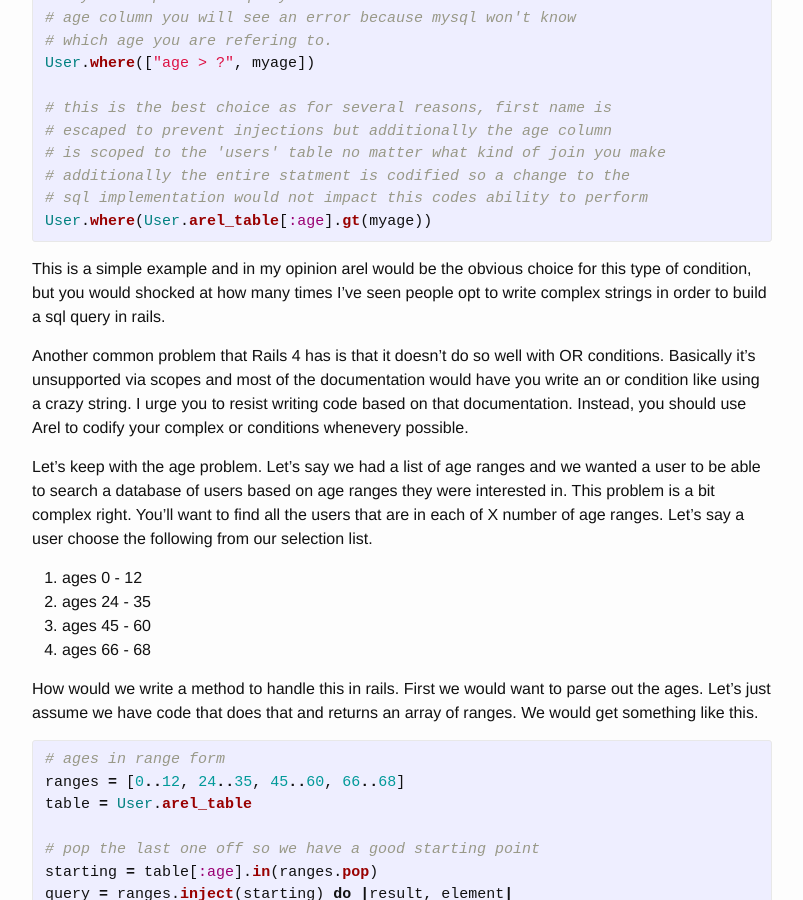
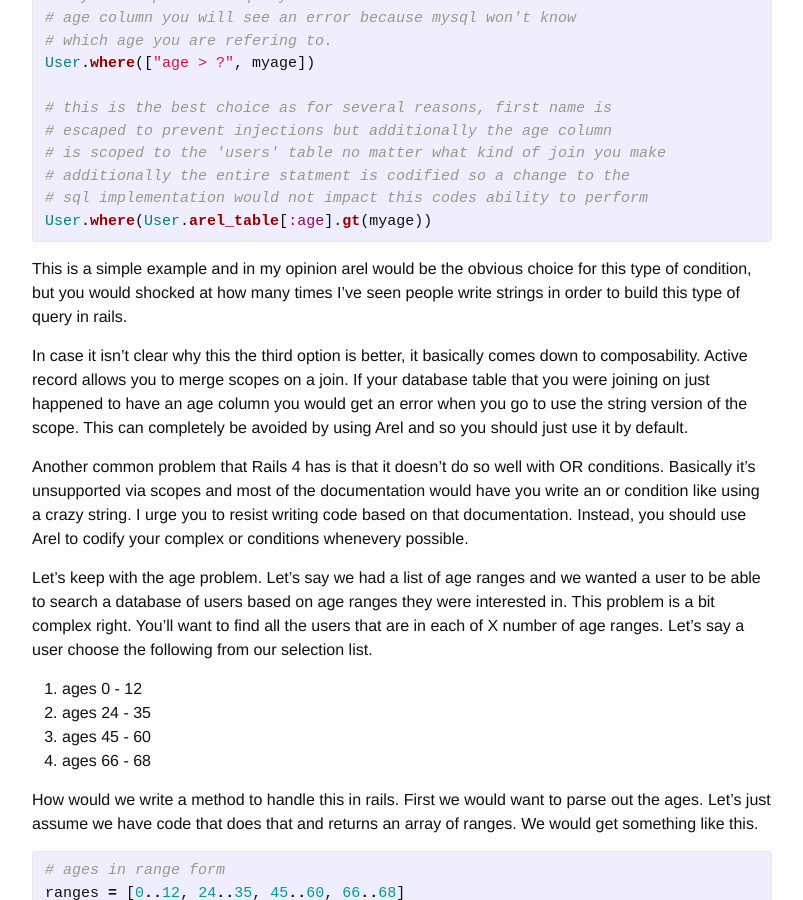
Before and after one commit to johnnyiller/johnnyiller.github.io, a Jekyll site: the page built from _posts/2015-9-21-using-arel-instead-of-strings-in-rails-4.markdown, in a window 1280 px wide and 900 px high, scrolled down 768 px. Shown: the whole window, without its empty margins (238-1041 px from the left). Built offline with Jekyll 4.4.1, drawn with Linux system fonts in a browser that asks for light colours; comment, search, counter and statistics services are not loaded.

Commit message:
one more small update to sept block article

```diff
--- a/_posts/2015-9-21-using-arel-instead-of-strings-in-rails-4.markdown
+++ b/_posts/2015-9-21-using-arel-instead-of-strings-in-rails-4.markdown
@@ -37,7 +37,10 @@ User.where(User.arel_table[:age].gt(myage))
 
 {% endhighlight %}
 
-This is a simple example and in my opinion arel would be the obvious choice for this type of condition, but you would shocked at how many times I've seen people opt to write complex strings in order to build a sql query in rails.
+This is a simple example and in my opinion arel would be the obvious choice for this type of condition, but you would shocked at how many times I've seen people write  strings in order to build this type of query in rails.
+
+In case it isn't clear why this the third option is better, it basically comes down to composability.  Active record allows you to merge scopes on a join.  If your database table that you were joining on just happened to have an age column you would get an error when you go to use the string version of the scope.  This can completely be avoided by using Arel and so you should just use it by default.
+
 
 Another common problem that Rails 4 has is that it doesn't do so well with OR conditions.  Basically it's unsupported via scopes and most of the documentation would have you write an or condition like using a crazy string.  I urge you to resist writing code based on that documentation.  Instead, you should use Arel to codify your complex or conditions whenevery possible.
 
```
